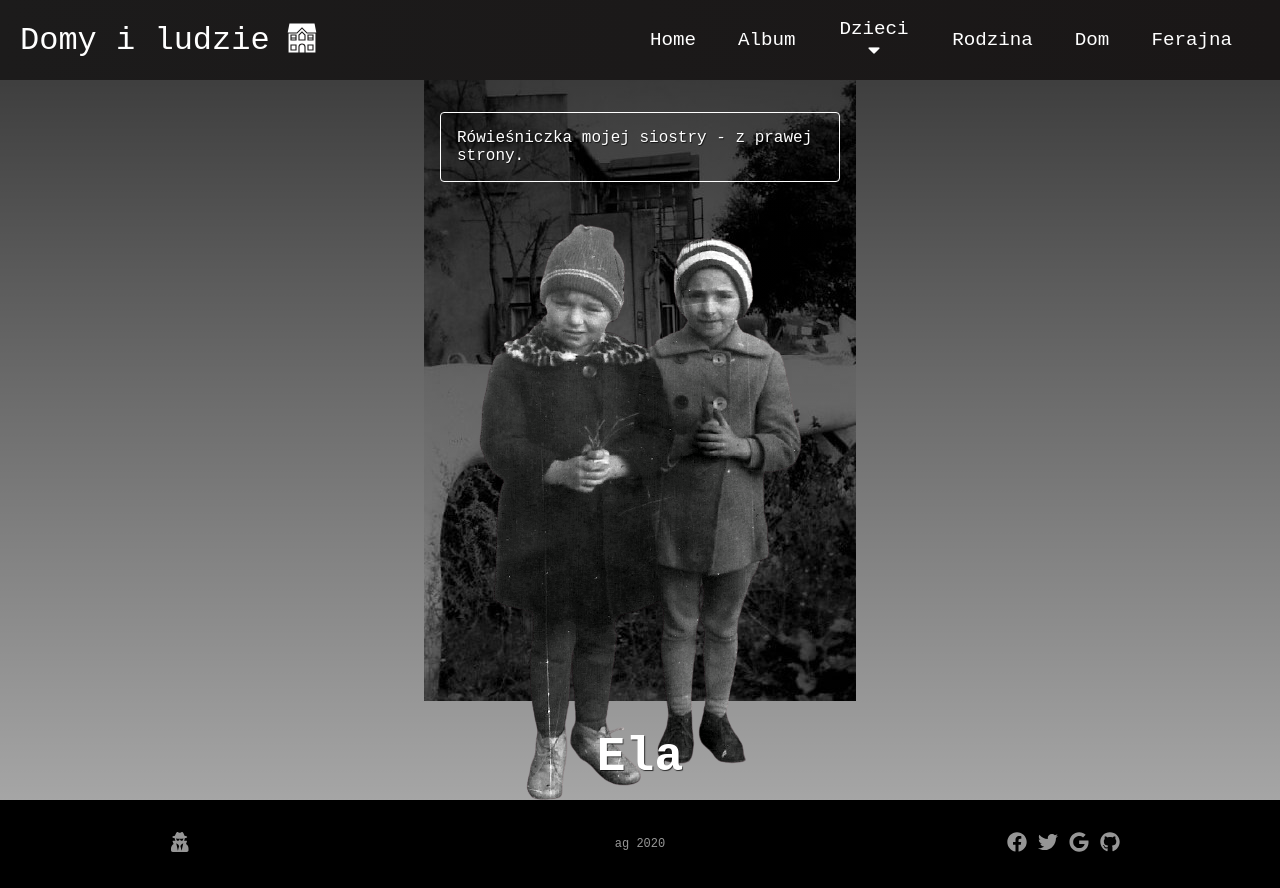
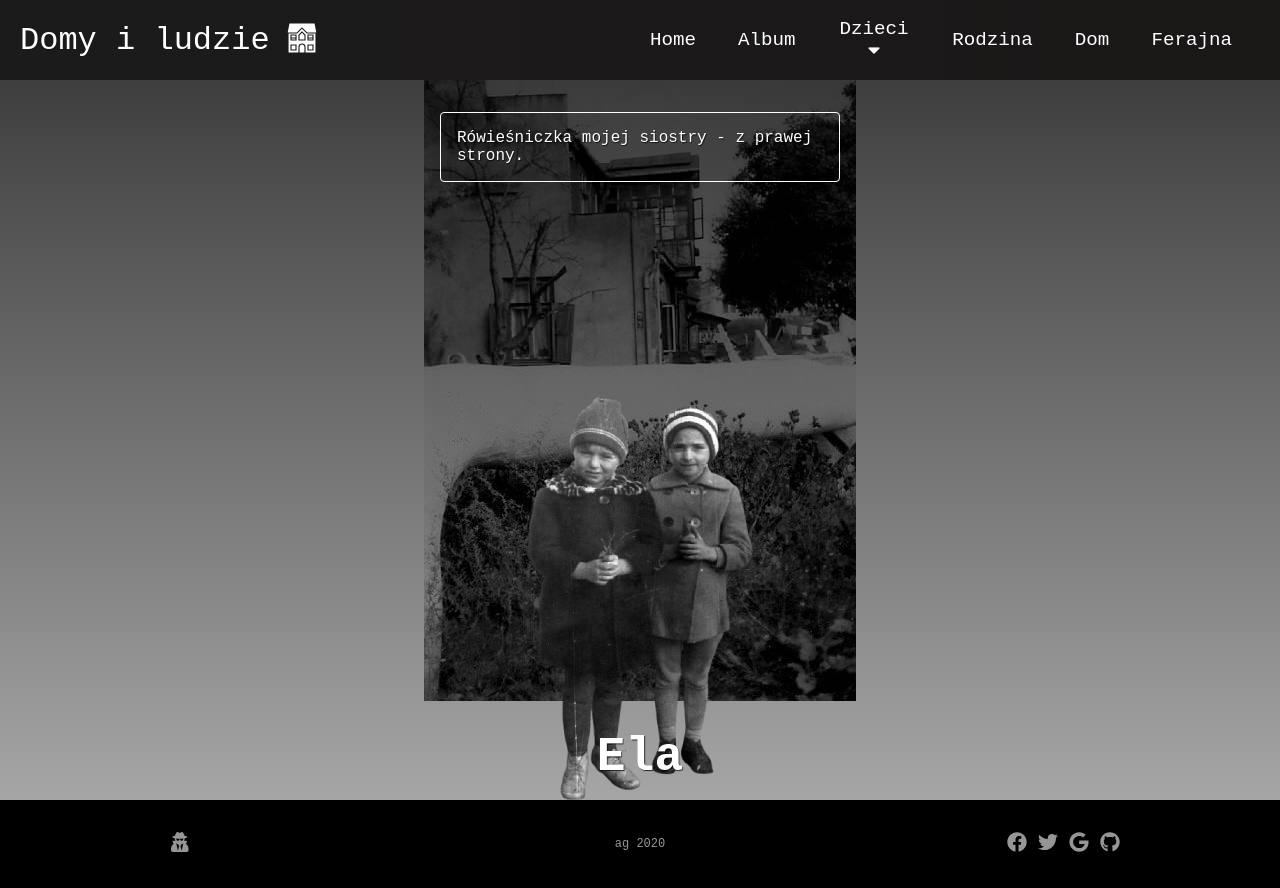
Before and after one commit to AdamBabinicz/dom, a React (Create React App) app: page /ela in a window 1280 px wide. Built offline with nearby package versions, Linux system fonts and the light colour scheme; a web font is replaced by a local one.

Commit message:
przeskalowanie

```diff
--- a/src/App.css
+++ b/src/App.css
@@ -124,13 +124,13 @@ body {
   display: none;
 }
 .design {
-  background: url("./images/12.png") center bottom/ auto no-repeat;
+  background: url("./images/12-1.png") center bottom/ auto no-repeat;
   justify-content: space-between;
   flex-direction: column;
   align-items: center;
 }
 .development {
-  background: url("./images/13.png") center bottom/ auto no-repeat;
+  background: url("./images/13-1.png") center bottom/ auto no-repeat;
   justify-content: space-between;
   flex-direction: column;
   align-items: center;
```
Also changed, not shown: src/images/12-1.png (added), src/images/13-1.png (added).
